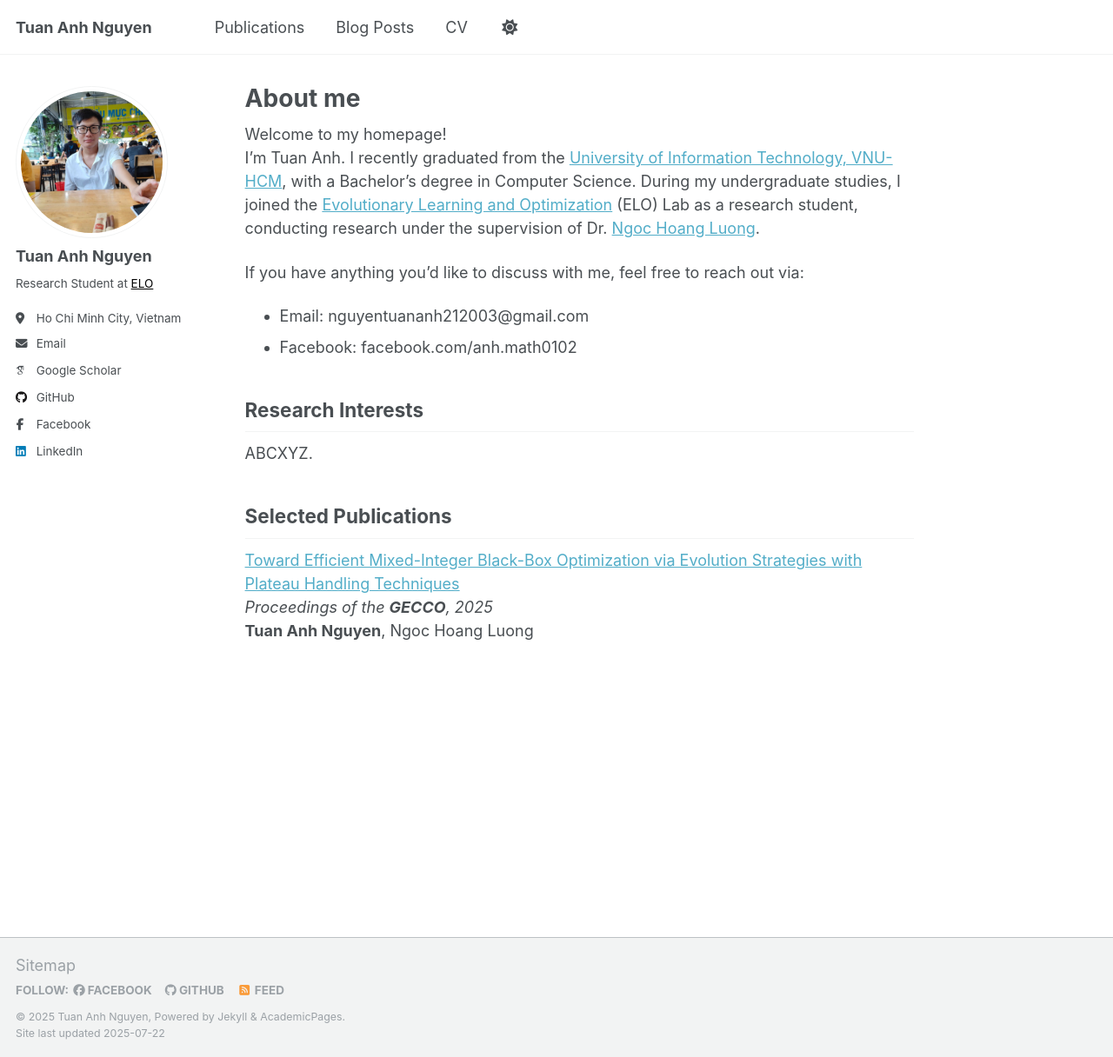
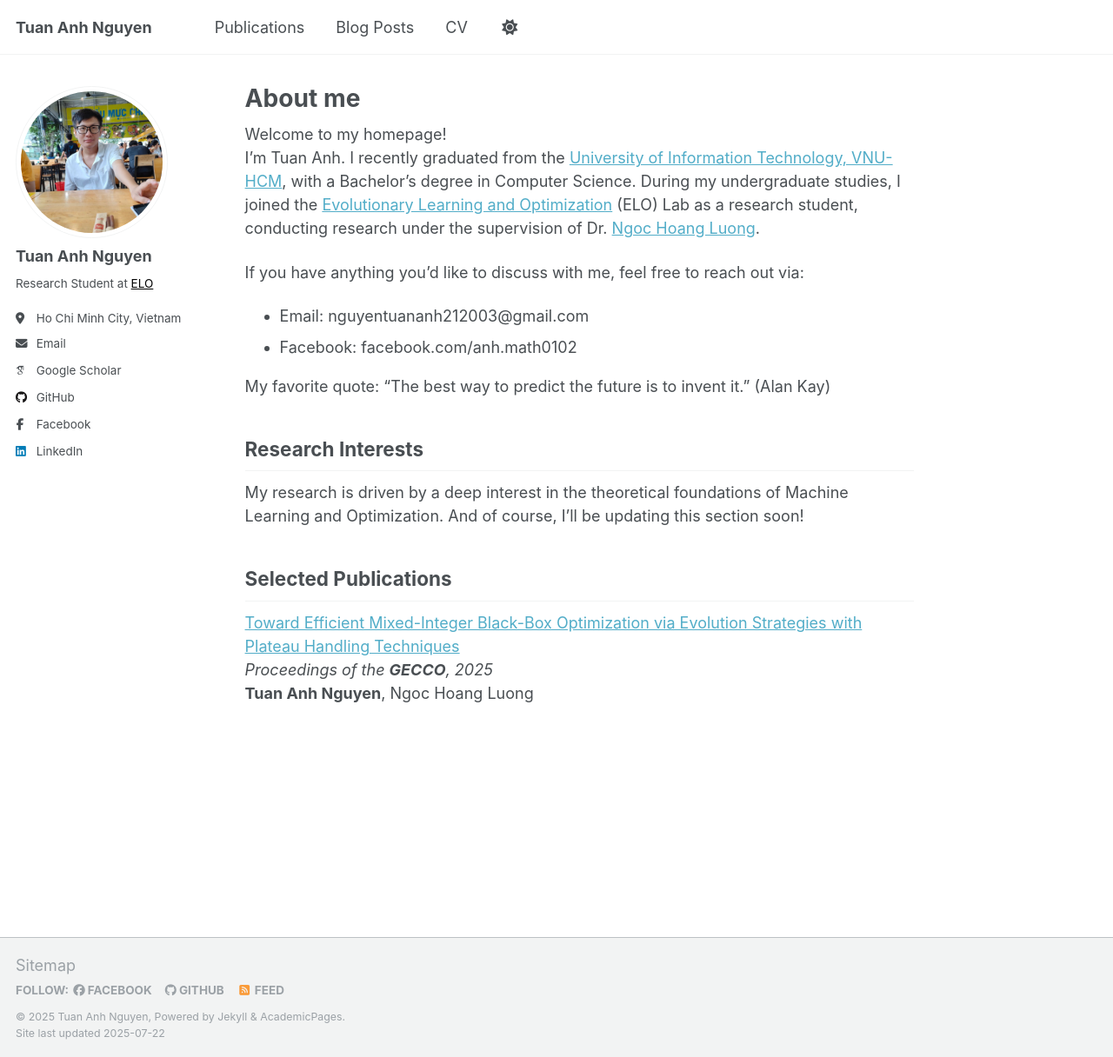
Before and after one commit to nAuTahn/nAuTahn.github.io, a Jekyll site: the page built from _pages/about.md, in a window 1280 px wide and 1216 px high. Shown: the whole window at 87% size. Built offline with Jekyll 4.4.1, drawn with Linux system fonts in a browser that asks for light colours; some web fonts are replaced; a script that is not in the unit is left out.

Commit message:
update ab

```diff
--- a/_pages/about.md
+++ b/_pages/about.md
@@ -15,8 +15,10 @@ If you have anything you'd like to discuss with me, feel free to reach out via:
 * Email: nguyentuananh212003@gmail.com
 * Facebook: facebook.com/anh.math0102
 
+My favorite quote: "The best way to predict the future is to invent it." (Alan Kay)
+
 ## Research Interests
-ABCXYZ.
+My research is driven by a deep interest in the theoretical foundations of Machine Learning and Optimization. And of course, I’ll be updating this section soon!
 
 ## Selected Publications
 [Toward Efficient Mixed-Integer Black-Box Optimization via Evolution Strategies with Plateau Handling Techniques](https://dl.acm.org/doi/10.1145/3712256.3726320) <br/>
```
